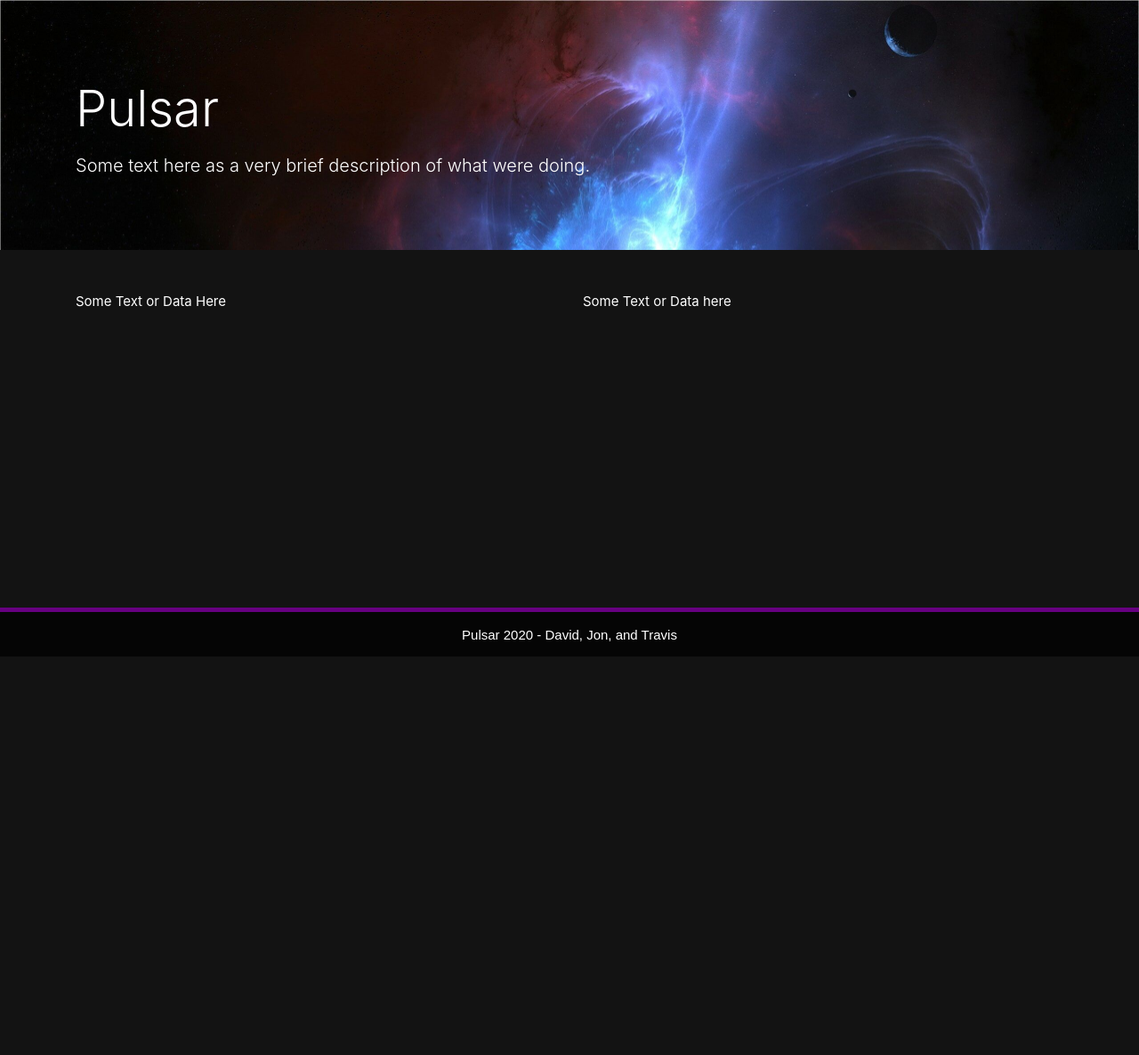
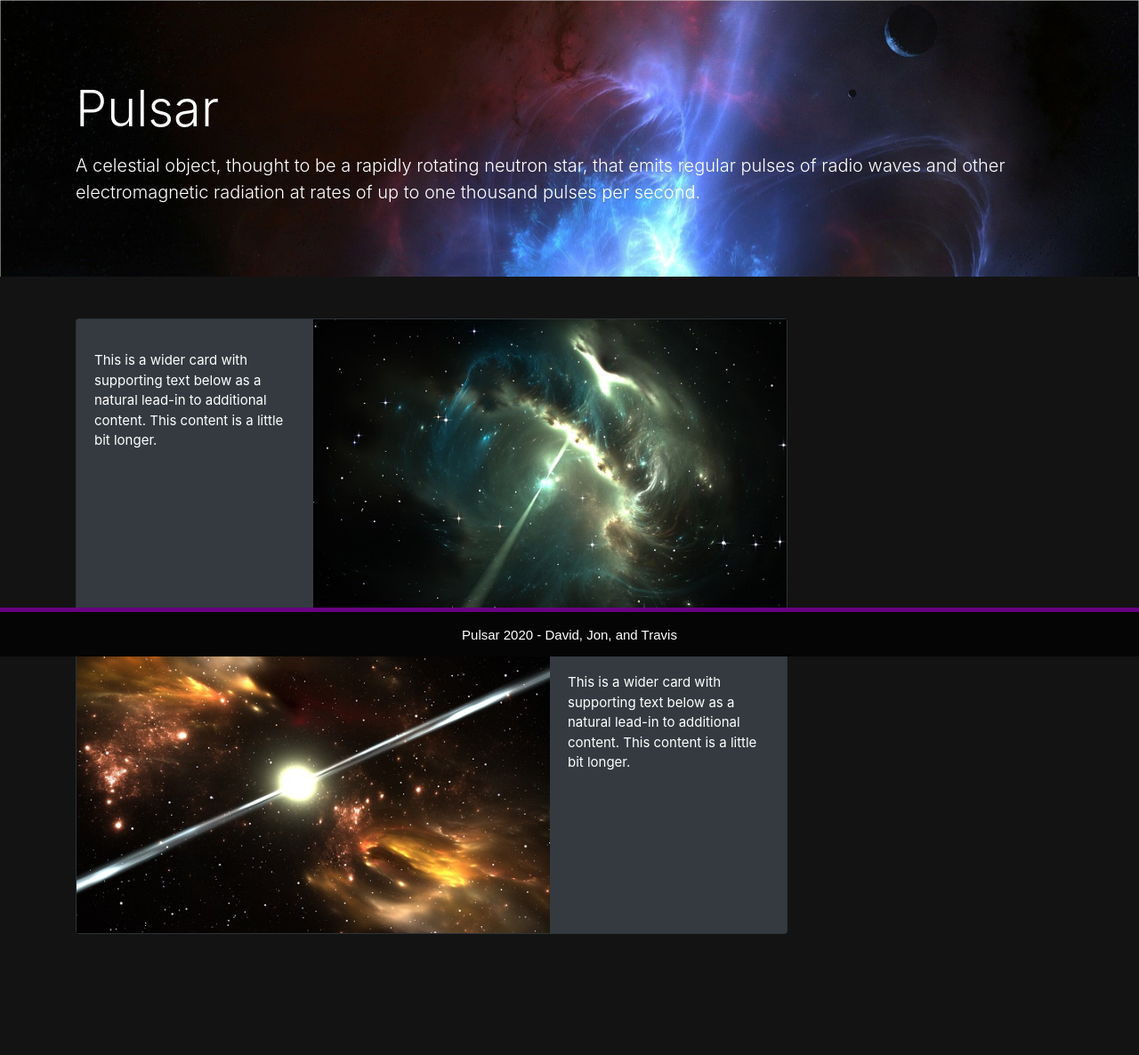
Before and after one commit to TravisDC5/pulsar, a Flask app: page / in a window 1280 px wide. Shown: the part 62-1248 px from the top of the page at 89% size. Before the commit the page ends 800 px from the top, so only its background shows below. Run offline with Flask 2, Linux system fonts and the light colour scheme; some libraries are stand-ins or nearby versions.

Commit message:
changed layout of html pages

```diff
--- a/static/styles/style.css
+++ b/static/styles/style.css
@@ -73,6 +73,14 @@
   .card {
     margin: 15px;
   }
+
+  .card-img-main {
+    width: 100%;
+    height: 100%;
+    object-fit: contain;
+
+}
+
   .card-img-top {
     width: 30%;
     height: 15vw;
@@ -82,7 +90,7 @@
   .card-title {
     color: rgb(255, 255, 255);
   }
-  .card-body {
+  .card-body-credit {
     background-color: rgb(36, 36, 36);
   }
   footer {
--- a/templates/index.html
+++ b/templates/index.html
@@ -10,7 +10,7 @@
     <link rel="stylesheet" href="https://stackpath.bootstrapcdn.com/bootstrap/4.5.0/css/bootstrap.min.css"
         integrity="sha384-9aIt2nRpC12Uk9gS9baDl411NQApFmC26EwAOH8WgZl5MYYxFfc+NcPb1dKGj7Sk" crossorigin="anonymous">
     <!-- <link rel="stylesheet" type="text/css" href="styles/style.css"> -->
-    <link rel= "stylesheet" type= "text/css" href= "{{ url_for('static',filename='styles/style.css') }}">
+    <link rel="stylesheet" type="text/css" href="{{ url_for('static',filename='styles/style.css') }}">
 
     <title>Pulsar</title>
 </head>
@@ -19,8 +19,9 @@
     <div class="navigation">
         <nav class="navbar navbar-expand-sm">
             <a class="navbar-brand" style="background-color: rgb(103, 0, 129);" href="/">HOME</a>
-            <button class="navbar-toggler ml-auto custom-toggler" type="button" data-toggle="collapse" data-target="#navbarNavDropdown"
-                aria-controls="navbarNavDropdown" aria-expanded="false" aria-label="Toggle navigation">
+            <button class="navbar-toggler ml-auto custom-toggler" type="button" data-toggle="collapse"
+                data-target="#navbarNavDropdown" aria-controls="navbarNavDropdown" aria-expanded="false"
+                aria-label="Toggle navigation">
                 <span class="navbar-toggler-icon"></span>
             </button>
             <div class="collapse navbar-collapse" id="navbarNavDropdown">
@@ -47,20 +48,49 @@
     <div class="jumbotron jumbotron-fluid">
         <div class="container">
             <h1 class="display-4">Pulsar</h1>
-            <p class="lead">Some text here as a very brief description of what were doing.</p>
+            <p class="lead">A celestial object, thought to be a rapidly rotating neutron star, that emits regular pulses
+                of radio waves and other electromagnetic radiation at rates of up to one thousand pulses per second.</p>
         </div>
     </div>
     <div class="container">
         <div class="row">
-            <div class="col-lg-6">
-                <p>Some Text or Data Here</p>
+            <div class="card text-white bg-dark mb-3" style="max-width: 800px;">
+                <div class="row no-gutters">
+                    <div class="col-md-4">
+                        <div class="card-body">
+                            <p class="card-text">This is a wider card with supporting text below as a natural lead-in to
+                                additional content. This content is a little bit longer.</p>
+                        </div>
+                    </div>
+                    <div class="col-md-8">
+                        <img src="{{ url_for('static',filename='images/Pulsar2-600.jpg') }}" class="card-img-main"
+                            alt="Card image cap">
+                    </div>
+                </div>
             </div>
-            <div class="col-lg-6">
-                <p>Some Text or Data here</p>
+        </div>
+        <div class="row">
+            <div class="card text-white bg-dark mb-3" style="max-width: 800px;">
+                <div class="row no-gutters">
+                    <div class="col-md-8">
+                        <img src="{{ url_for('static',filename='images/Pulsar1-600.jpg') }}" class="card-img-main"
+                            alt="Card image cap">
+                    </div>
+                    <div class="col-md-4">
+                        <div class="card-body">
+                            <p class="card-text">This is a wider card with supporting text below as a natural lead-in to
+                                additional content. This content is a little bit longer.</p>
+                        </div>
+                    </div>
+                </div>
             </div>
         </div>
     </div>
-
+    <br>
+    <br>
+    <br>
+    <br>
+    <br>
     <footer> Pulsar 2020 - David, Jon, and Travis </footer>
     <!-- Optional JavaScript -->
     <!-- jQuery first, then Popper.js, then Bootstrap JS -->
```
Also changed, not shown: templates/credits.html (+6 -6 lines), static/images/LargeArray-600.jpg (added), static/images/Pulsar1-600.jpg (added), static/images/Pulsar2-600.jpg (added), static/images/PulsarNebula-600x420.jpg (added).
